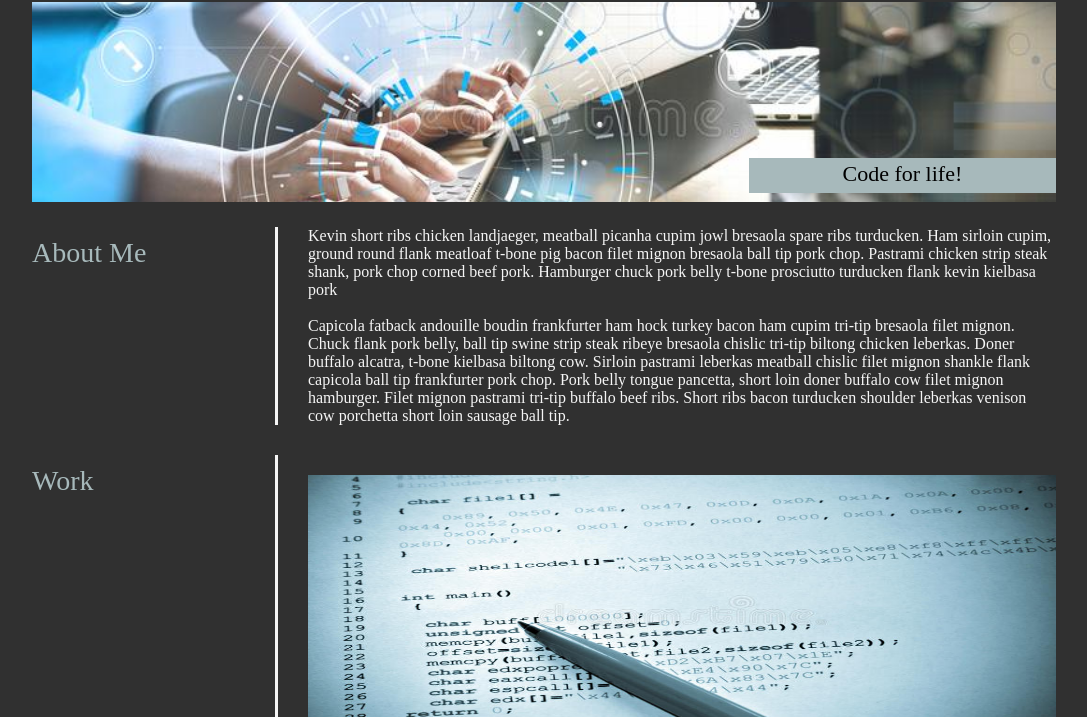
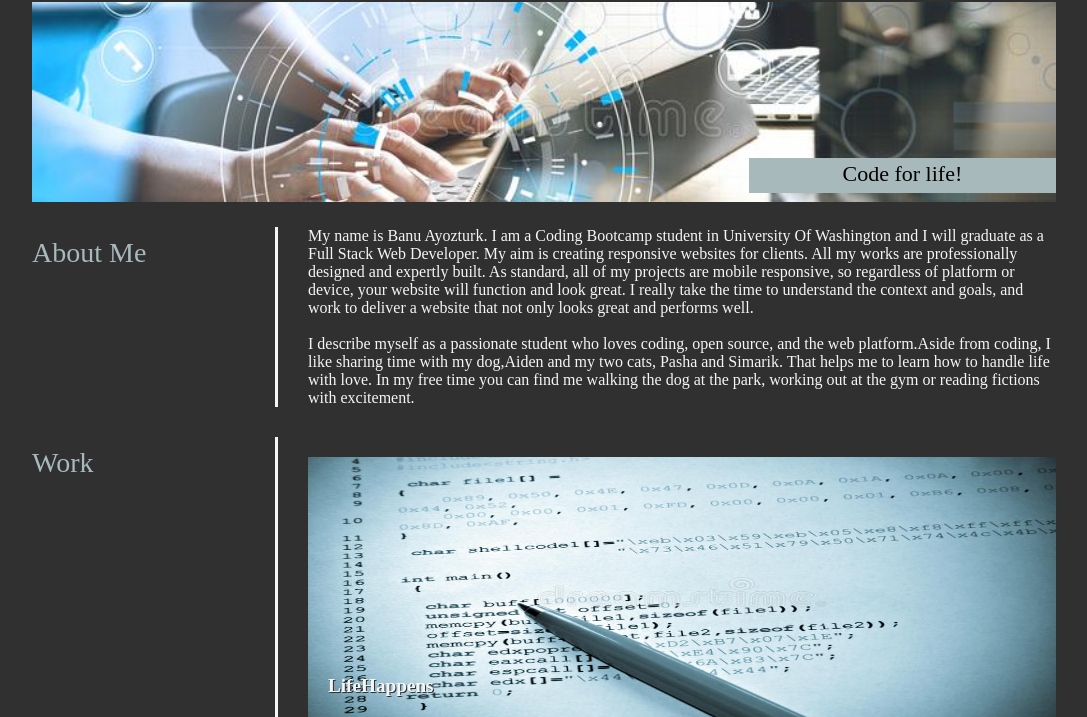
Before and after one commit to banuayozturk/portfolio, a plain HTML site: page index.html in a window 1280 px wide. Shown: the part 58-775 px from the top of the page, without its empty margins (96-1183 px from the left). Drawn offline with Linux system fonts and the light colour scheme.

Commit message:
-Photo added. -About me text added.

```diff
--- a/Assets/style.css
+++ b/Assets/style.css
@@ -94,8 +94,19 @@ a  {
 }
 
  .container-item {
+    position: relative;
     flex: 0 0 50%;
     height: 200px;
+ }
+
+ .text-content {
+
+    position: absolute;
+    bottom: 40px;
+    left: 40px;
+    font-size: larger;
+    color:whitesmoke;
+    text-shadow: 1px 1px var(--dark-gray);
  }
 
  .container-item img {
--- a/index.html
+++ b/index.html
@@ -15,6 +15,7 @@
         <header>
              <div class="name"></h1>Banu Ayozturk</h1></div>
              <nav>
+                     <a  class="inline" href="images/photo.jpeg" target="_blank" >My Photos</a>
                      <a  class="inline" href="#aboutme">About Me</a>
                      <a class="inline"href="#work">Work</a>
                      <a  class="inline" href="#contactme">Contact Me</a>
@@ -32,7 +33,9 @@
                     </div>
                 </div>
                 <div class="right">
-                    <div><p>Kevin short ribs chicken landjaeger, meatball picanha cupim jowl bresaola spare ribs turducken. Ham sirloin cupim, ground round flank meatloaf t-bone pig bacon filet mignon bresaola ball tip pork chop. Pastrami chicken strip steak shank, pork chop corned beef pork. Hamburger chuck pork belly t-bone prosciutto turducken flank kevin kielbasa pork </p><br/><p>Capicola fatback andouille boudin frankfurter ham hock turkey bacon ham cupim tri-tip bresaola filet mignon. Chuck flank pork belly, ball tip swine strip steak ribeye bresaola chislic tri-tip biltong chicken leberkas. Doner buffalo alcatra, t-bone kielbasa biltong cow. Sirloin pastrami leberkas meatball chislic filet mignon shankle flank capicola ball tip frankfurter pork chop. Pork belly tongue pancetta, short loin doner buffalo cow filet mignon hamburger. Filet mignon pastrami tri-tip buffalo beef ribs. Short ribs bacon turducken shoulder leberkas venison cow porchetta short loin sausage ball tip.</p>
+                    <div><p>My name is Banu Ayozturk. I am a Coding Bootcamp student in University Of Washington and I will graduate as a  Full Stack Web Developer. My aim is creating responsive websites for clients. All my works are professionally designed and expertly built. As standard, all of my projects are mobile responsive, so regardless of platform or device, your website will function and look great. I really take the time to understand  the context and goals, and work  to deliver a website that not only looks great and performs well.</p><br/><p>I describe myself as a passionate student who loves coding, open source, and the web platform.Aside from coding, I like sharing time with my dog,Aiden and my two cats, Pasha and Simarik. That helps me to learn how to handle life with love. In my free time you can find me walking the dog at the park, working out at the gym or reading fictions with excitement.
+
+                    </p>
                     </div>
                 </div>
             </section>
@@ -46,12 +49,15 @@
                  <div class="right">
                      <div class="container-item">
                          <a href="https://ywkuo227.github.io/life-happens/" target="_blank"><img src="images/code7.jpeg" alt="person_pointing at code with a pencil" title="Life Happens- Quick Glance of a Day" ></a>
+                         <div class="text-content"><b>LifeHappens</b></div>
                      </div>
                      <div class="container-item">
                          <a href="https://banuayozturk.github.io/weather-dashboard/" target="_blank"><img src="images/code12.jpeg" alt="yellow_font-color_code_on_black_screen" title="Weather Dashboard - How is Weather?" ></a>
+                         <div class="text-content"><b>Weather Dashboard</b></div>
                      </div>
                      <div class="container-item">
                          <a href="https://banuayozturk.github.io/coding-quiz/"target="_blank"><img src="images/code18.jpeg" alt="computer_and_papers_on_a_table" title="Coding Quiz - Ready for a Challenge?"></a>
+                         <div class="text-content"><b>Coding Quiz Challenge</b></div>
                      </div>
                      <div class="container-item">
                          <a href=""><img src="images/code9.jpeg" alt="puzzle_pieces_web_development_terms_written_on_the_pieces" ></a>
```
Also changed, not shown: images/photo.jpeg (added).
